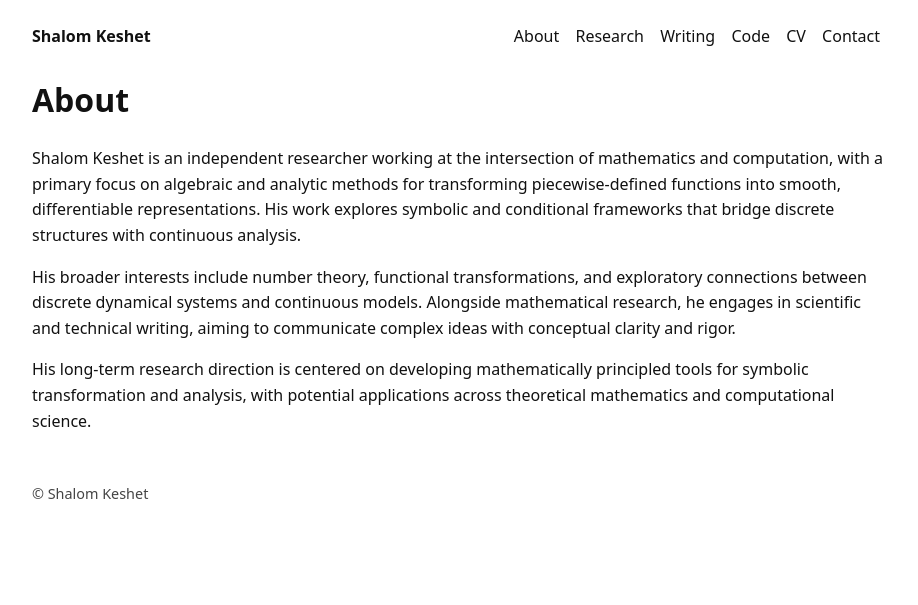
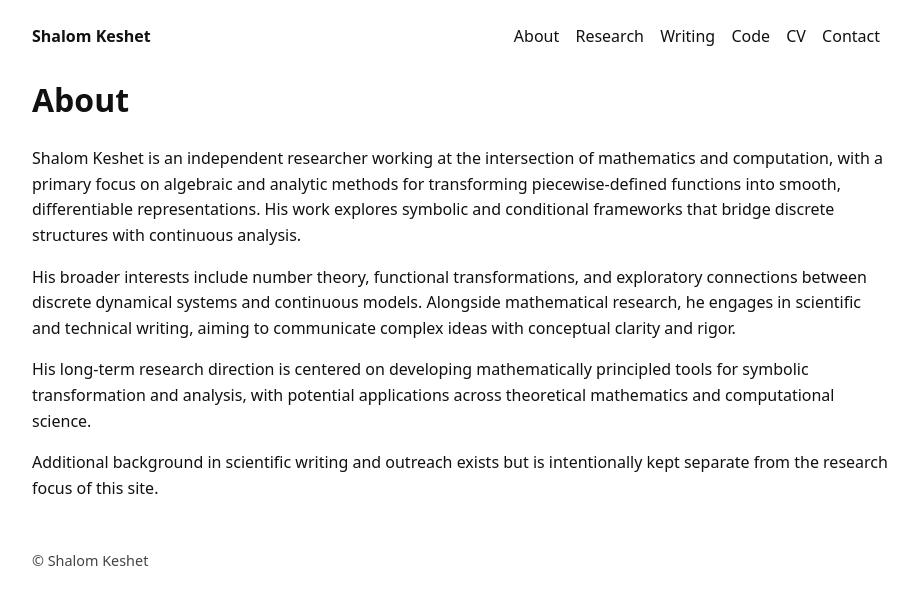
Before and after one commit to shalomkeshet/shalomkeshet.github.io, a Jekyll site: the page built from about.md, in a window 1280 px wide. Shown: the top 605 px of the page, without its empty margins (178-1096 px from the left). Built offline with Jekyll 4.4.1, drawn with Linux system fonts in a browser that asks for light colours.

Commit message:
Clarify research focus on About page

```diff
--- a/about.md
+++ b/about.md
@@ -8,3 +8,5 @@ Shalom Keshet is an independent researcher working at the intersection of mathem
 His broader interests include number theory, functional transformations, and exploratory connections between discrete dynamical systems and continuous models. Alongside mathematical research, he engages in scientific and technical writing, aiming to communicate complex ideas with conceptual clarity and rigor.
 
 His long-term research direction is centered on developing mathematically principled tools for symbolic transformation and analysis, with potential applications across theoretical mathematics and computational science.
+
+Additional background in scientific writing and outreach exists but is intentionally kept separate from the research focus of this site.
```
